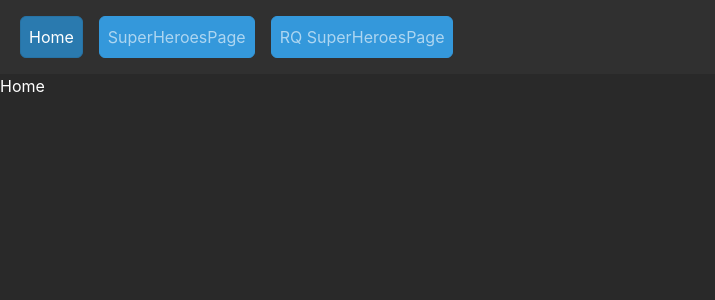
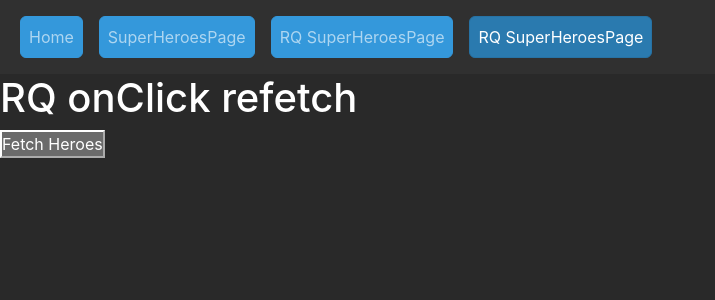
Before and after one commit to SebaGNH/CE-ReactQuery-YV, a React (Vite) app: page /RQ02SHPageonClick in a window 1280 px wide. Before the commit this address led to /. Shown: the top 300 px of the page, without its empty margins (0-715 px from the left). Built offline with nearby package versions, Linux system fonts and the light colour scheme.

Commit message:
Se utiliza refetch para solicitar data de API

```diff
--- a/src/pages/RQSuperHeroesPage.jsx
+++ b/src/pages/RQSuperHeroesPage.jsx
@@ -17,8 +17,6 @@ export const RQSuperHeroesPage = () => {
 
     //refetchInterval: 2000, // re-peticiona cada 2 segundos
     //refetchIntervalInBackground: true, // re-peticiona al no usar la pestaña
-
-
 
   });
 // keepPreviousData: true, refetchOnWindowFocus: false }
--- /dev/null
+++ b/src/pages/RQ_02_SHPage_onClick.jsx
@@ -0,0 +1,36 @@
+import { useQuery } from 'react-query';
+import { fetchHeroesHelper } from '../helpers/fetchHeroesHelper';
+
+// con "refetch" usado en el onclick podemos peticionar a gusto
+export const RQ_02_SHPage_onClick = () => {
+  const { isLoading, data, isError, error, isFetching, refetch} = useQuery('super-heroes', fetchHeroesHelper, {
+
+    // peticiona true = default / false desabilita la carga al foco
+    enabled: false,
+
+  });
+// keepPreviousData: true, refetchOnWindowFocus: false }
+
+
+  if (isError) {
+    return <h2>{error.message}</h2>
+  }
+
+  console.log({isLoading, isFetching})
+  if (isLoading || isFetching) {
+    return <h2>Loading...</h2>
+  }
+  return (
+    <>
+    <h2>RQ onClick refetch</h2>
+
+    <button onClick={refetch}> Fetch Heroes</button>
+
+    {
+      data?.data.map((hero)=>{
+      return <div key={hero.name}>{hero.name}</div>
+      })
+    }
+  </>
+  )
+}
--- a/src/pages/index.js
+++ b/src/pages/index.js
@@ -1,3 +1,4 @@
 export * from './HomePage';
 export * from './RQSuperHeroesPage';
 export * from './SuperHeroesPage';
+export * from './RQ_02_SHPage_onClick';
--- a/src/router/AppRouter.jsx
+++ b/src/router/AppRouter.jsx
@@ -1,6 +1,6 @@
 import React from 'react';
 import {Routes,Route,Navigate,NavLink} from 'react-router-dom';
-import {HomePage, SuperHeroesPage, RQSuperHeroesPage} from '../pages'
+import {HomePage, SuperHeroesPage, RQSuperHeroesPage, RQ_02_SHPage_onClick} from '../pages'
 
 export const AppRouter = () => {
   return (
@@ -14,6 +14,7 @@ export const AppRouter = () => {
                 <NavLink  to="/" end  className="nav-link btn btn-info mx-2">Home</NavLink>
                 <NavLink to="/SuperHeroesPage" className="nav-link btn btn-info mx-2">SuperHeroesPage</NavLink>
               <NavLink to="/RQSuperHeroesPage" className="nav-link btn btn-info mx-2">RQ SuperHeroesPage</NavLink>
+              <NavLink to="/RQ02SHPageonClick" className="nav-link btn btn-info mx-2">RQ SuperHeroesPage</NavLink>
 
               </ul>
             </div>
@@ -26,6 +27,7 @@ export const AppRouter = () => {
         <Route path='/' element={<HomePage />}/>
         <Route path='/SuperHeroesPage' element={<SuperHeroesPage />}/>
         <Route path='/RQSuperHeroesPage' element={<RQSuperHeroesPage />}/>
+        <Route path='/RQ02SHPageonClick' element={<RQ_02_SHPage_onClick />}/>
         <Route path='/*' element={<Navigate to='/' />}/>
       </Routes>
     </>
```
Also changed, not shown: src/helpers/fetchHeroesHelper.js (line endings or trailing spaces).
